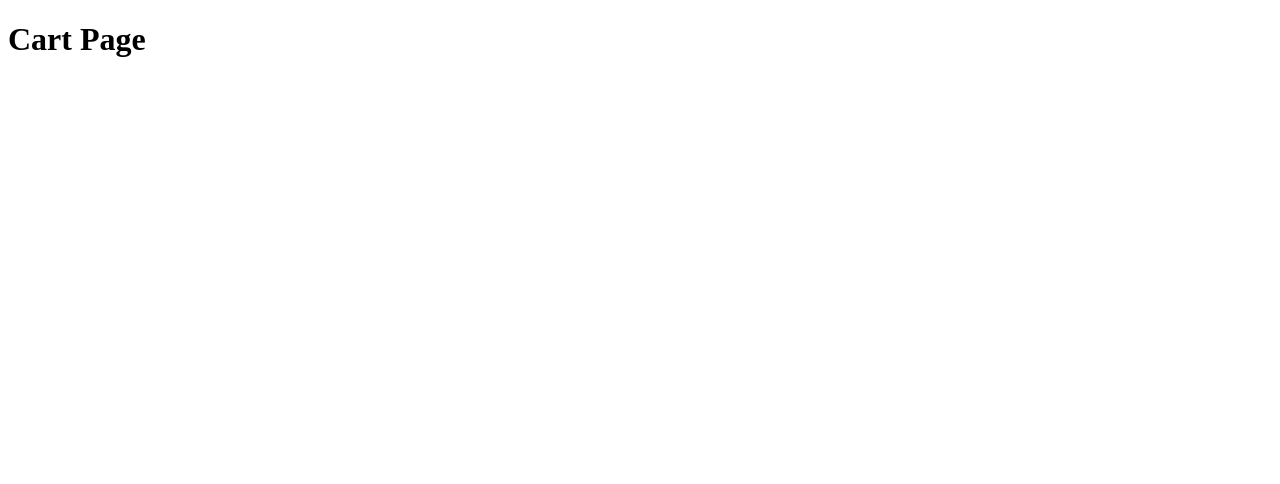
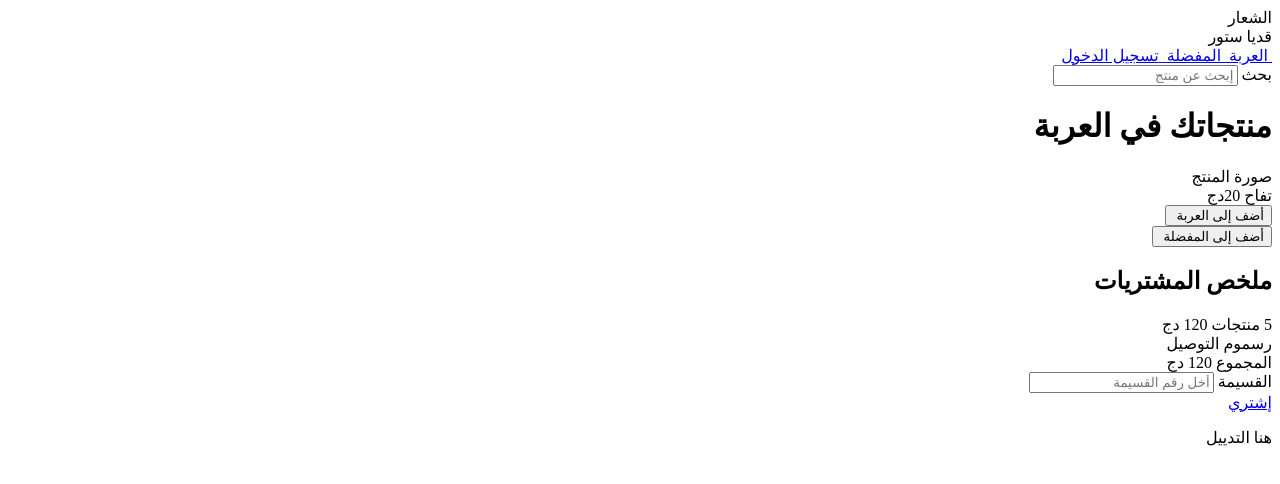
Before and after one commit to harounach/kadyastore-frontend, a website built with webpack: page public/cart.html in a window 1280 px wide. Built offline with nearby package versions, Linux system fonts and the light colour scheme.

Commit message:
Add cart page content

```diff
--- a/public/cart.html
+++ b/public/cart.html
@@ -1,5 +1,5 @@
 <!DOCTYPE html>
-<html lang="en">
+<html lang="ar-DZ" dir="rtl">
   <head>
     <meta charset="UTF-8" />
     <meta http-equiv="X-UA-Compatible" content="IE=edge" />
@@ -7,8 +7,120 @@
     <title>Cart Page</title>
   </head>
   <body>
-    <header>
-      <h1>Cart Page</h1>
+    <header class="home-header appbar">
+      <div class="appbar__section">
+        <div class="logo">الشعار</div>
+      </div>
+      <div class="appbar__section">
+        <span class="app-title">قديا ستور</span>
+      </div>
+      <div class="appbar__section">
+        <nav class="appbar__nav">
+          <!-- /cart.html -->
+          <a href="/cart.html" class="btn btn--icon-btn">
+            <img class="btn__icon" src="" alt="" />
+            <span>العربة</span>
+          </a>
+          <!-- /favorite.html -->
+          <a href="/favorite.html" class="btn btn--icon-btn">
+            <img class="btn__icon" src="" alt="" />
+            <span>المفضلة</span>
+          </a>
+          <!-- /login.html -->
+          <a href="/login.html" class="btn btn--icon-btn">
+            <img class="btn__icon" src="" alt="" />
+            <span>تسجيل الدخول</span>
+          </a>
+        </nav>
+      </div>
     </header>
+
+    <div class="search-section">
+      <form action="" class="form form--search">
+        <label for="search-field">بحث</label>
+        <input
+          id="search-field"
+          type="text"
+          class="form-input"
+          placeholder="إبحث عن منتج"
+        />
+      </form>
+    </div>
+
+    <main>
+      <h1>منتجاتك في العربة</h1>
+      <section class="products-section">
+        <div class="products-grid">
+          <!-- Product Card 1 -->
+          <div class="product-card">
+            <div class="product-card__sect">
+              <div class="production-card__img-wrapper">
+                <div class="product-card__img">صورة المنتج</div>
+              </div>
+            </div>
+            <div class="product-card__sect">
+              <div class="product-card__info">
+                <div class="product-card__sect">
+                  <span class="product-card__name">تفاح</span>
+                  <span class="product-card__price">20دج</span>
+                </div>
+                <div class="product-card__sect">
+                  <button class="btn btn--icon-btn">
+                    أضف إلى العربة
+                    <img src="" alt="" class="btn__icon" />
+                  </button>
+                </div>
+              </div>
+            </div>
+            <div class="product-card__sect">
+              <button class="btn btn--icon-btn product-card__top-left">
+                أضف إلى المفضلة
+                <img src="" alt="" class="btn__icon" />
+              </button>
+            </div>
+          </div>
+        </div>
+      </section>
+
+      <section class="summary-section">
+        <div class="summary">
+          <div class="summary__sect">
+            <h2 class="summary__title">ملخص المشتريات</h2>
+          </div>
+          <div class="summary__sect">
+            <span class="summary__prods">5 منتجات</span>
+            <span class="summary__prods-price">120 دج</span>
+          </div>
+          <div class="summary__sect">
+            <span class="summary__ship">رسموم التوصيل</span>
+            <span class="summary__ship-price"></span>
+          </div>
+          <div class="summary__sect">
+            <span class="summary__tot-title">المجموع</span>
+            <span class="summary__total">120 دج</span>
+          </div>
+          <div class="summary__sect">
+            <form action="" class="summary__coupon">
+              <label for="coupon" class="summary__coupon-label">القسيمة</label>
+              <input
+                id="coupon"
+                type="text"
+                class="summary__coupon-input"
+                placeholder="أخل رقم القسيمة"
+              />
+            </form>
+          </div>
+          <div class="summary__sect">
+            <a href="#" class="btn btn--checkout">إشتري</a>
+          </div>
+        </div>
+      </section>
+    </main>
+
+    <footer>
+      <p>هنا التدييل</p>
+    </footer>
+
+    <script src="assets/bundle.js"></script>
   </body>
 </html>
```
